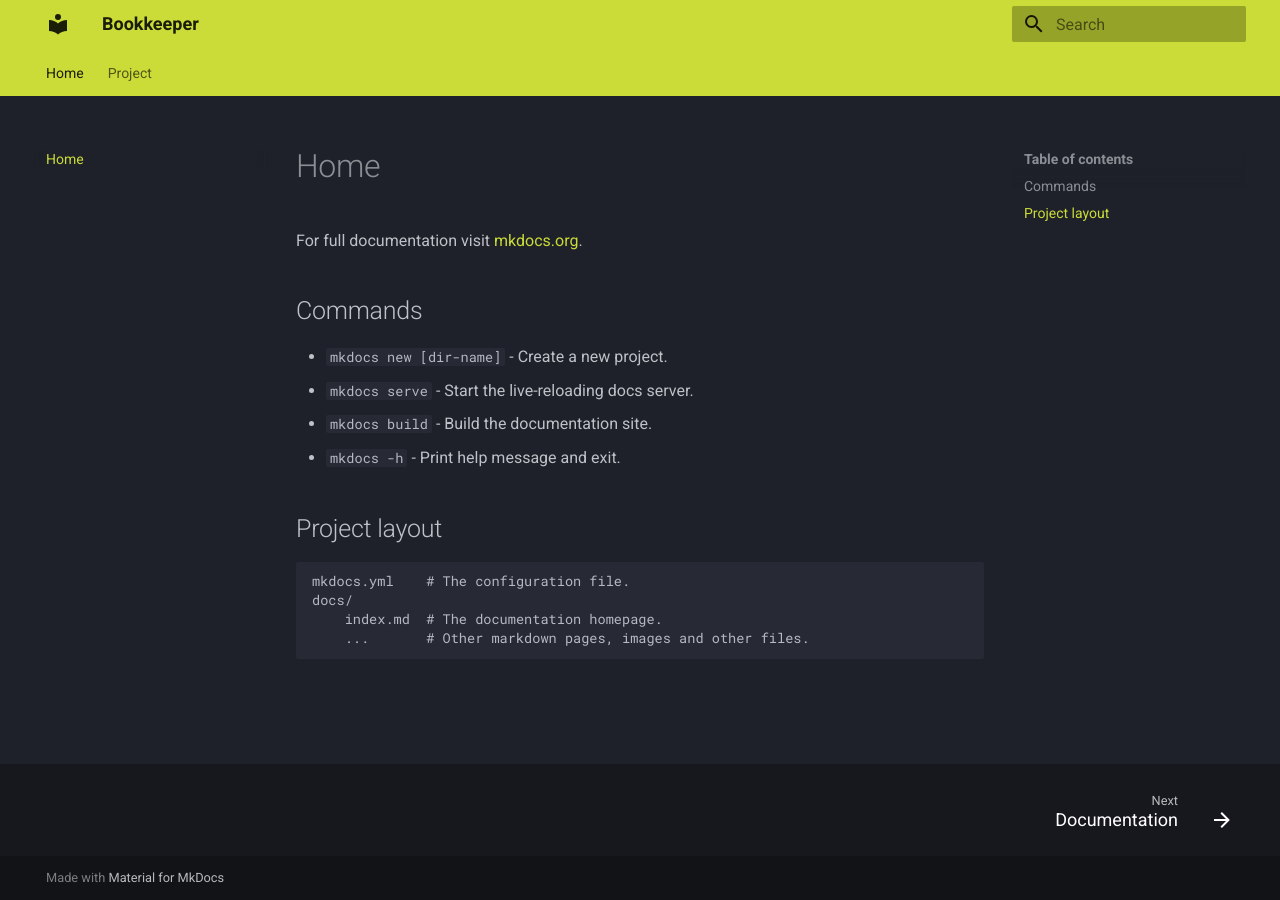
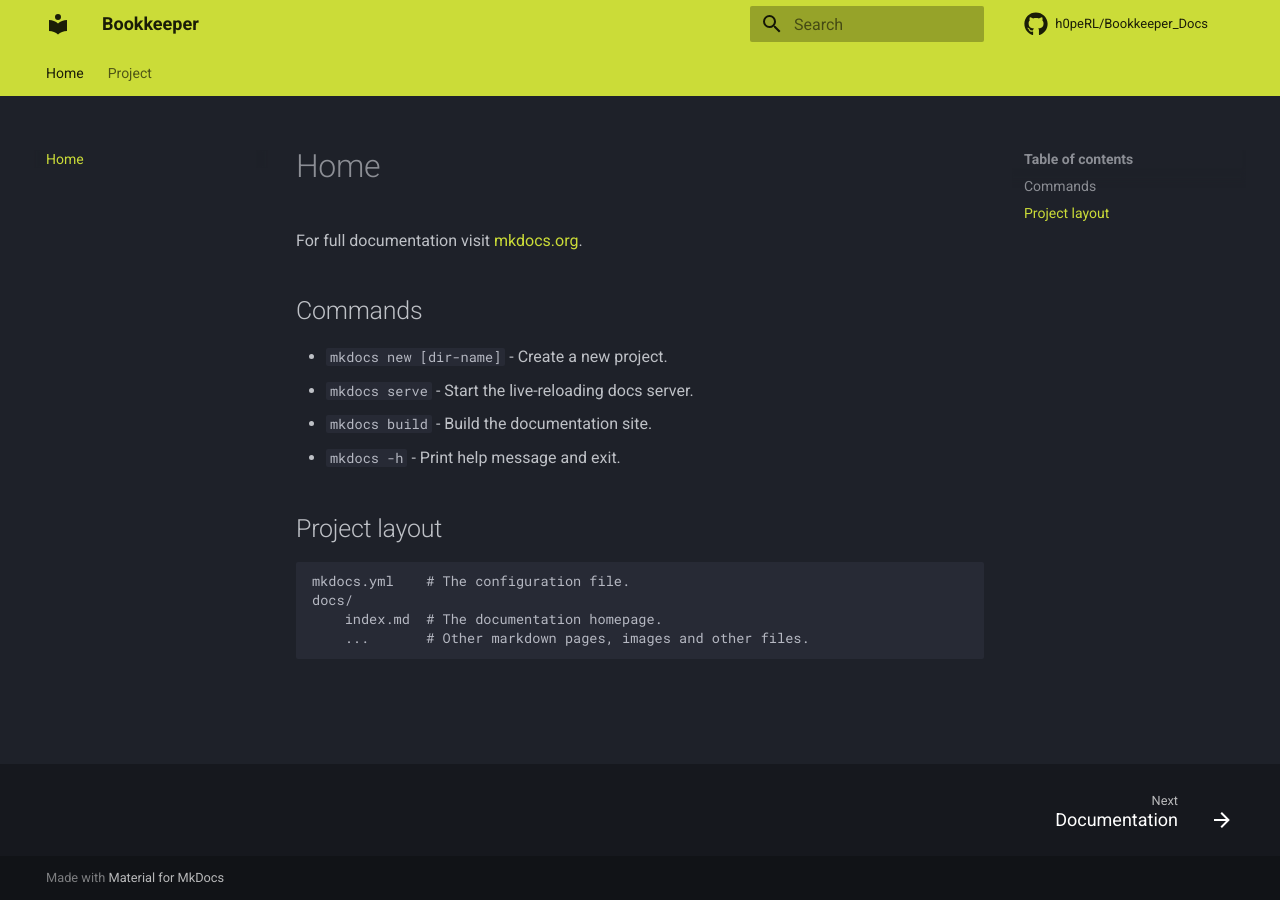
Before and after one commit to h0peRL/Bookkeeper_Docs, an MkDocs documentation site: the page built from docs/index.md, in a window 1280 px wide. Built offline with MkDocs 1.6.1 and Material for MkDocs 9.7.7, drawn with Linux system fonts in a browser that asks for light colours; comment, search, counter and statistics services are not loaded.

Commit message:
add remote repo

```diff
--- a/mkdocs.yml
+++ b/mkdocs.yml
@@ -1,7 +1,11 @@
 site_name: Bookkeeper
+repo_name: h0peRL/Bookkeeper_Docs
+repo_url: https://github.com/h0peRL/Bookkeeper_Docs
 theme:
   name: material
   language: en
+  icon:
+    repo: fontawesome/brands/github
   palette:
     scheme: slate
     primary: lime
```
